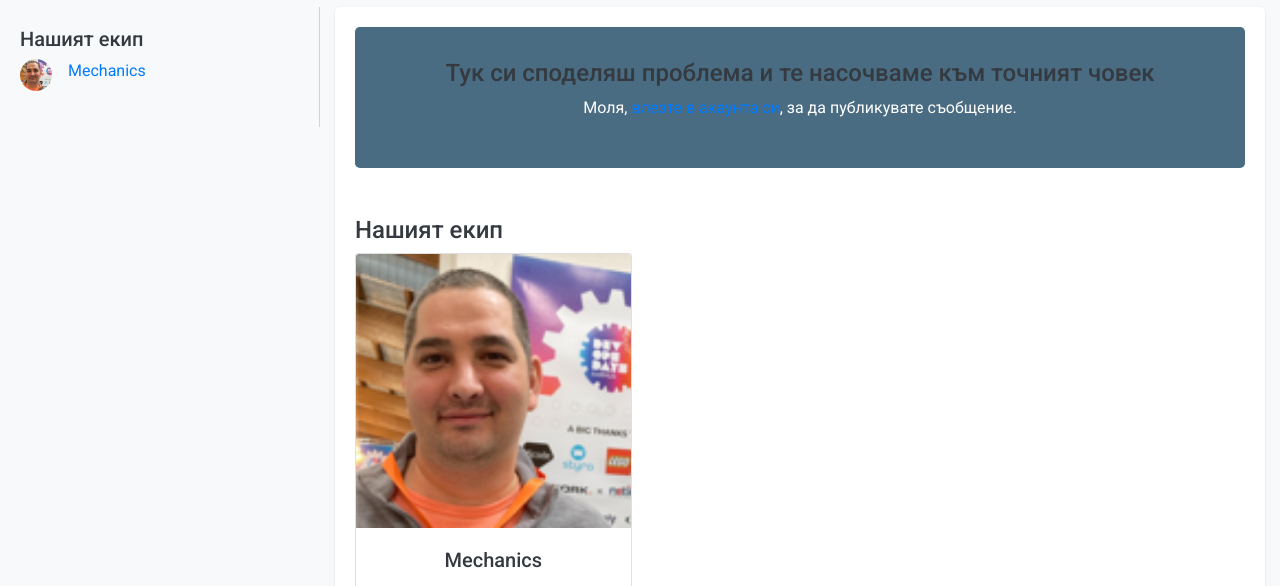
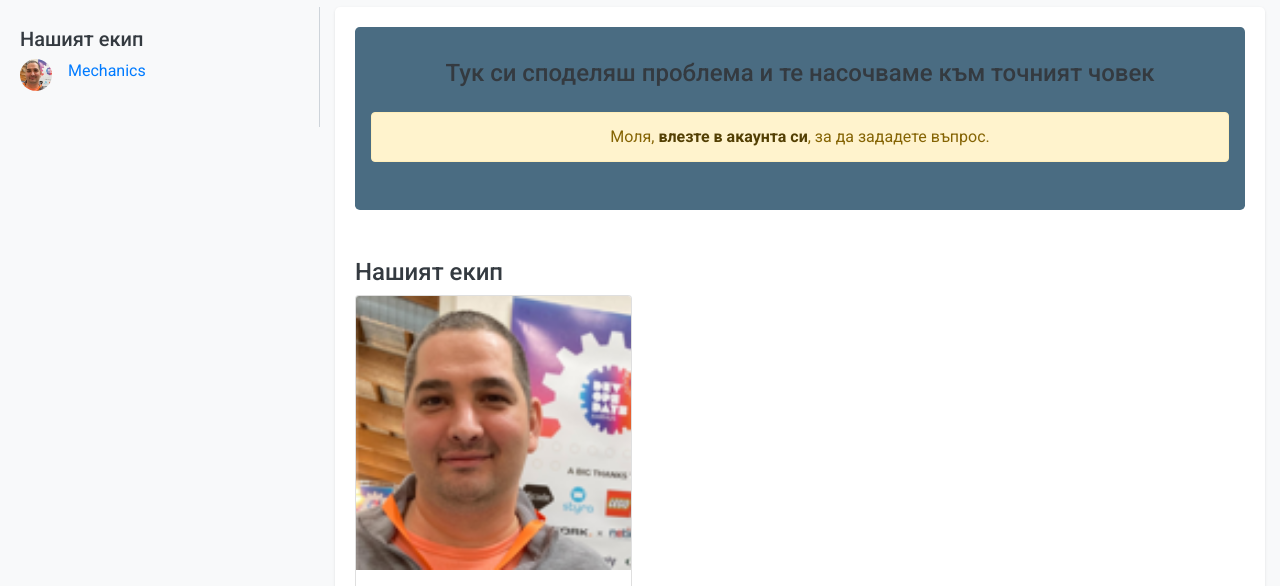
Before and after one commit to alabalistic/flask-garage, a Flask app: page / in a window 1280 px wide. Shown: the part 58-644 px from the top of the page. Run offline with Flask 3, Linux system fonts and the light colour scheme; some libraries are stand-ins or nearby versions.

Commit message:
this is great

```diff
--- a/app/templates/public/home.html
+++ b/app/templates/public/home.html
@@ -1,4 +1,3 @@
-<!-- home.html -->
 {% extends "layout.html" %}
 {% block content %}
 <div class="content-section">
@@ -12,7 +11,7 @@
         <form method="POST" action="{{ url_for('new_post') }}" class="post-form mt-4">
             {{ form.hidden_tag() }}
             <div class="form-group">
-                <!-- <label for="content" class="form-label text-left"></label> -->
+                <!-- <label for="content" class="form-label text-left">(Вход с гугъл задължителен)</label> -->
                 {{ form.content(class="form-control", id="post-content", placeholder="Пример: Смяна масло и филтри на БМВ 5 Кой може за тази седмица") }}
             </div>
             {% if current_user.is_authenticated and current_user.is_mechanic() %}
@@ -25,7 +24,9 @@
             <button type="submit" class="btn btn-hero mt-2">Публикувай</button>
         </form>
         {% else %}
-        <p>Моля, <a href="{{ url_for('login') }}">влезте в акаунта си</a>, за да публикувате съобщение.</p>
+        <div class="alert alert-warning mt-4" role="alert">
+            Моля, <a href="{{ url_for('login') }}" class="alert-link">влезте в акаунта си</a>, за да зададете въпрос.
+        </div>
         {% endif %}
     </div>
 
```
